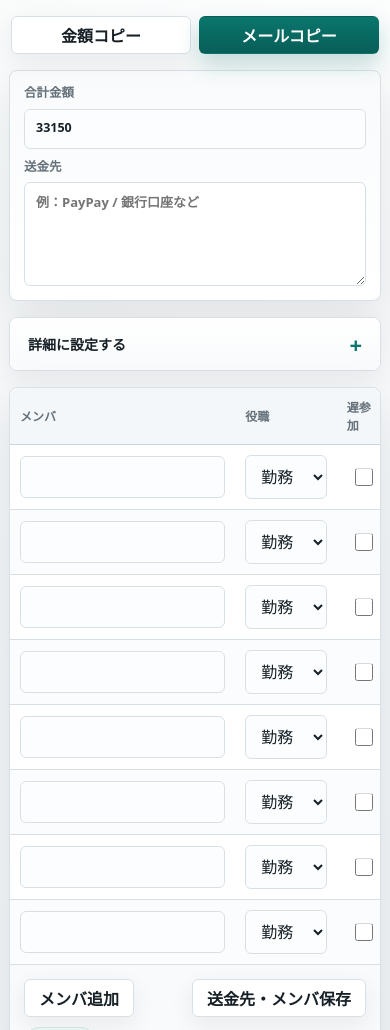
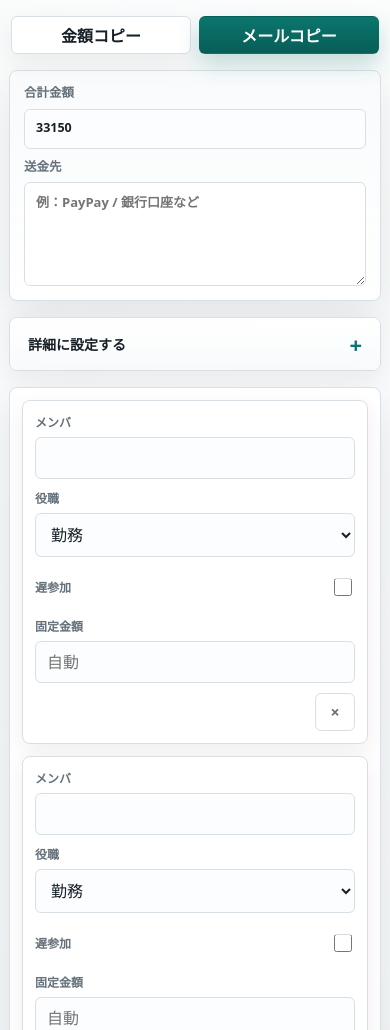
Before and after one commit to naoyakobo/keisha-maker, a plain HTML site: page settlement-tool.html in a window 390 px wide. Shown: the part 70-1100 px from the top of the page. Drawn offline with Linux system fonts and the light colour scheme.

Commit message:
Improve responsive member editor and saved inputs

```diff
--- a/settlement-tool.html
+++ b/settlement-tool.html
@@ -247,13 +247,13 @@
     }
 
     .table-wrap {
-      overflow-x: auto;
+      overflow-x: visible;
     }
 
     table {
       width: 100%;
       border-collapse: collapse;
-      min-width: 680px;
+      table-layout: fixed;
     }
 
     th,
@@ -285,7 +285,29 @@
     }
 
     td.name {
-      min-width: 120px;
+      width: 24%;
+    }
+
+    .member-box th:nth-child(1) {
+      width: 24%;
+    }
+
+    .member-box th:nth-child(2) {
+      width: 26%;
+    }
+
+    .member-box th:nth-child(3) {
+      width: 13%;
+      text-align: center;
+    }
+
+    .member-box th:nth-child(4) {
+      width: 22%;
+    }
+
+    .member-box th:nth-child(5) {
+      width: 15%;
+      text-align: center;
     }
 
     .check {
@@ -323,11 +345,15 @@
     .table-footer {
       display: flex;
       align-items: center;
-      justify-content: space-between;
+      justify-content: flex-start;
       gap: 10px;
       padding: 14px;
       flex-wrap: wrap;
       background: var(--panel-soft);
+    }
+
+    .table-footer .pill {
+      margin-left: auto;
     }
 
     .result {
@@ -515,8 +541,94 @@
         gap: 10px;
       }
 
-      table {
-        min-width: 640px;
+      .table-wrap {
+        overflow-x: visible;
+      }
+
+      .member-box table,
+      .member-box thead,
+      .member-box tbody,
+      .member-box tr,
+      .member-box th,
+      .member-box td {
+        display: block;
+        width: 100%;
+      }
+
+      .member-box table {
+        table-layout: auto;
+      }
+
+      .member-box thead {
+        display: none;
+      }
+
+      .member-box tbody {
+        display: grid;
+        gap: 12px;
+        padding: 12px;
+      }
+
+      .member-box tbody tr {
+        display: grid;
+        gap: 10px;
+        border: 1px solid var(--line);
+        border-radius: 8px;
+        padding: 12px;
+        background: #fff;
+        box-shadow: var(--shadow-soft);
+      }
+
+      .member-box tbody tr:hover {
+        background: #fff;
+      }
+
+      .member-box td {
+        border-bottom: 0;
+        padding: 0;
+      }
+
+      .member-box td::before {
+        content: attr(data-label);
+        display: block;
+        margin-bottom: 6px;
+        color: var(--muted);
+        font-size: 12px;
+        font-weight: 700;
+      }
+
+      .member-box td[data-label="遅参加"] {
+        display: flex;
+        align-items: center;
+        justify-content: space-between;
+        min-height: 40px;
+      }
+
+      .member-box td[data-label="遅参加"]::before {
+        margin-bottom: 0;
+      }
+
+      .member-box td[data-label="削除"]::before {
+        display: none;
+      }
+
+      .member-box td[data-label="削除"] {
+        display: flex;
+        justify-content: flex-end;
+      }
+
+      .member-box .check {
+        justify-content: flex-end;
+      }
+
+      .table-footer {
+        display: grid;
+        grid-template-columns: 1fr;
+      }
+
+      .table-footer .pill {
+        margin-left: 0;
+        justify-content: center;
       }
 
       .settings,
@@ -629,7 +741,8 @@
           </div>
           <div class="table-footer">
             <button class="secondary" id="addMember" type="button">メンバ追加</button>
-            <button class="secondary" id="saveInputs" type="button">送金先・メンバ保存</button>
+            <button class="secondary" id="saveTransfer" type="button">送金先保存</button>
+            <button class="secondary" id="saveMembers" type="button">メンバ保存</button>
             <span class="pill" id="calcStatus">計算済み</span>
           </div>
         </section>
@@ -729,17 +842,35 @@
       }
     }
 
-    function saveInputs(button) {
-      const payload = {
-        transferTo: el.transferTo.value,
-        members: state.members
-      };
-      localStorage.setItem(STORAGE_KEY, JSON.stringify(payload));
+    function readSavedInputs() {
+      try {
+        return JSON.parse(localStorage.getItem(STORAGE_KEY) || "{}");
+      } catch (error) {
+        return {};
+      }
+    }
+
+    function writeSavedInputs(nextValues) {
+      const current = readSavedInputs();
+      localStorage.setItem(STORAGE_KEY, JSON.stringify({ ...current, ...nextValues }));
+    }
+
+    function showSaved(button) {
       const original = button.textContent;
       button.textContent = "保存済み";
       setTimeout(() => {
         button.textContent = original;
       }, 1200);
+    }
+
+    function saveTransfer(button) {
+      writeSavedInputs({ transferTo: el.transferTo.value });
+      showSaved(button);
+    }
+
+    function saveMembers(button) {
+      writeSavedInputs({ members: state.members });
+      showSaved(button);
     }
 
     function formatYen(value) {
@@ -826,15 +957,15 @@
       state.members.forEach((member, index) => {
         const tr = document.createElement("tr");
         tr.innerHTML = `
-          <td class="name"><input data-field="name" data-index="${index}" type="text" value="${member.name}"></td>
-          <td>
+          <td class="name" data-label="メンバ"><input data-field="name" data-index="${index}" type="text" value="${member.name}"></td>
+          <td data-label="役職">
             <select data-field="role" data-index="${index}">
               ${roles.map((role) => `<option value="${role}" ${role === member.role ? "selected" : ""}>${role}</option>`).join("")}
             </select>
           </td>
-          <td><label class="check"><input data-field="late" data-index="${index}" type="checkbox" ${member.late ? "checked" : ""}></label></td>
-          <td><input data-field="fixed" data-index="${index}" type="number" min="0" step="1" value="${member.fixed}" placeholder="自動"></td>
-          <td><button class="icon-btn" data-remove="${index}" type="button" title="削除" aria-label="削除">×</button></td>
+          <td data-label="遅参加"><label class="check"><input data-field="late" data-index="${index}" type="checkbox" ${member.late ? "checked" : ""}></label></td>
+          <td data-label="固定金額"><input data-field="fixed" data-index="${index}" type="number" min="0" step="1" value="${member.fixed}" placeholder="自動"></td>
+          <td data-label="削除"><button class="icon-btn" data-remove="${index}" type="button" title="削除" aria-label="削除">×</button></td>
         `;
         el.memberRows.appendChild(tr);
       });
@@ -923,8 +1054,12 @@
       renderRows();
     });
 
-    document.querySelector("#saveInputs").addEventListener("click", (event) => {
-      saveInputs(event.currentTarget);
+    document.querySelector("#saveTransfer").addEventListener("click", (event) => {
+      saveTransfer(event.currentTarget);
+    });
+
+    document.querySelector("#saveMembers").addEventListener("click", (event) => {
+      saveMembers(event.currentTarget);
     });
 
     document.querySelector("#copyAmounts").addEventListener("click", (event) => {
@@ -944,7 +1079,7 @@
 
     if ("serviceWorker" in navigator) {
       window.addEventListener("load", () => {
-        navigator.serviceWorker.register("sw.js?v=4").catch(() => {});
+        navigator.serviceWorker.register("sw.js?v=5").catch(() => {});
       });
     }
   </script>
```
